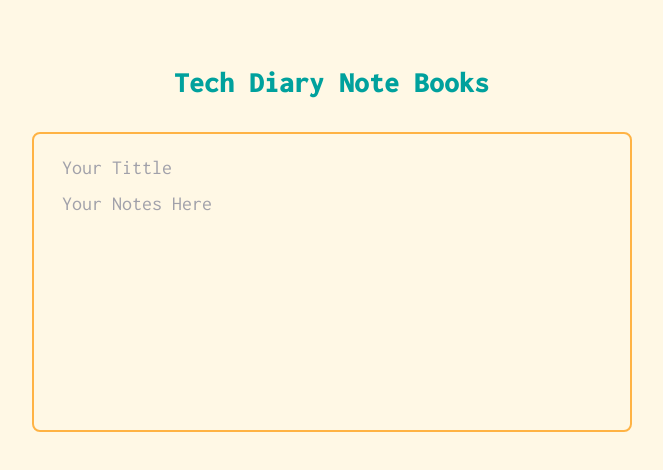
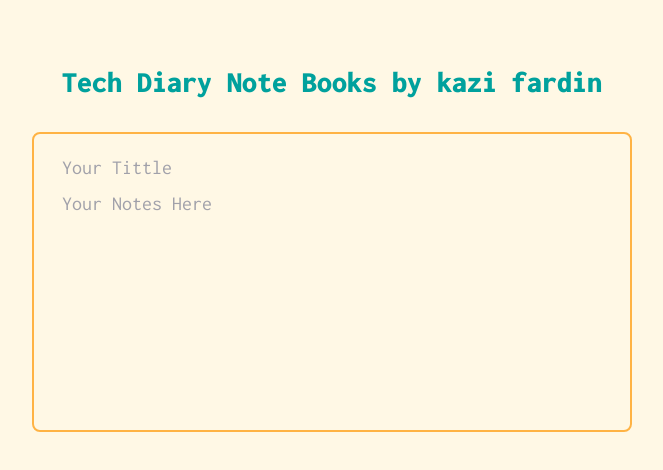
Before and after one commit to Taraldinn/Tech-Diary-Notes, a website: page index.html in a window 1280 px wide. Shown: the whole page, without its empty margins (308-971 px from the left). Drawn offline with Linux system fonts and the light colour scheme.

Commit message:
ok changed

```diff
--- a/index.html
+++ b/index.html
@@ -17,7 +17,7 @@
 <div class="mx-auto my-0 w-[600]">
   <div class="box-border editor">
     <div class="mt-16 mb-8 header">
-      <h1 class="text-3xl font-black text-center text-primary">Tech Diary Note Books </h1>
+      <h1 class="text-3xl font-black text-center text-primary">Tech Diary Note Books by kazi fardin</h1>
     </div>
     <div class=" border-2 border-yelloCustom w-[600px] my-0 mx-auto h-[300px]  rounded-lg bg-secondery p-4 ">
       <input class="w-full pl-3 mt-1 text-xl text-pinkCustom bg-secondery focus:outline-none" placeholder="Your Tittle"
```
